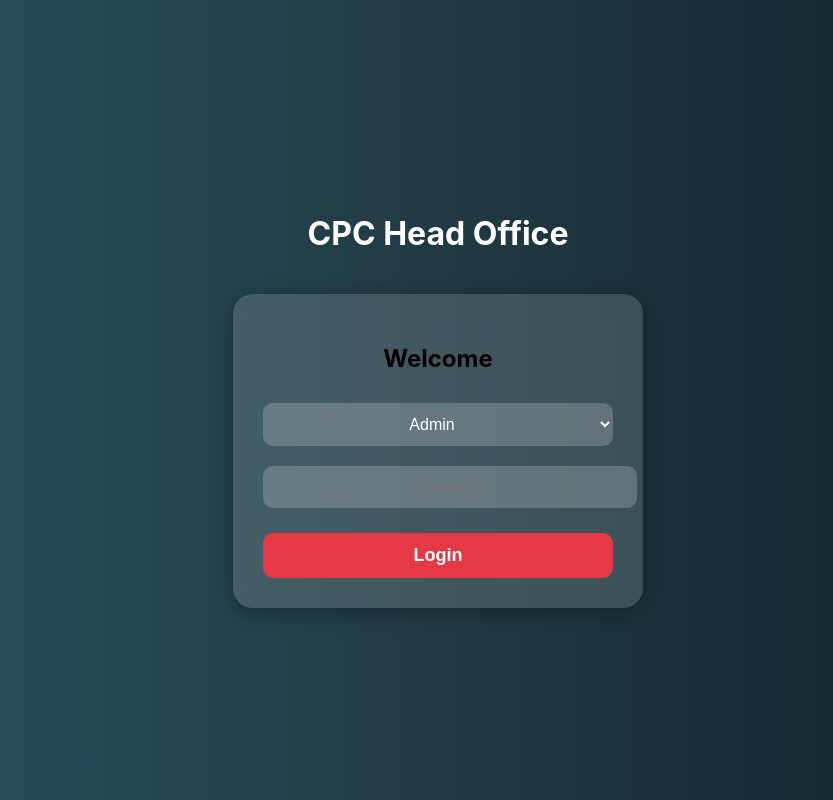
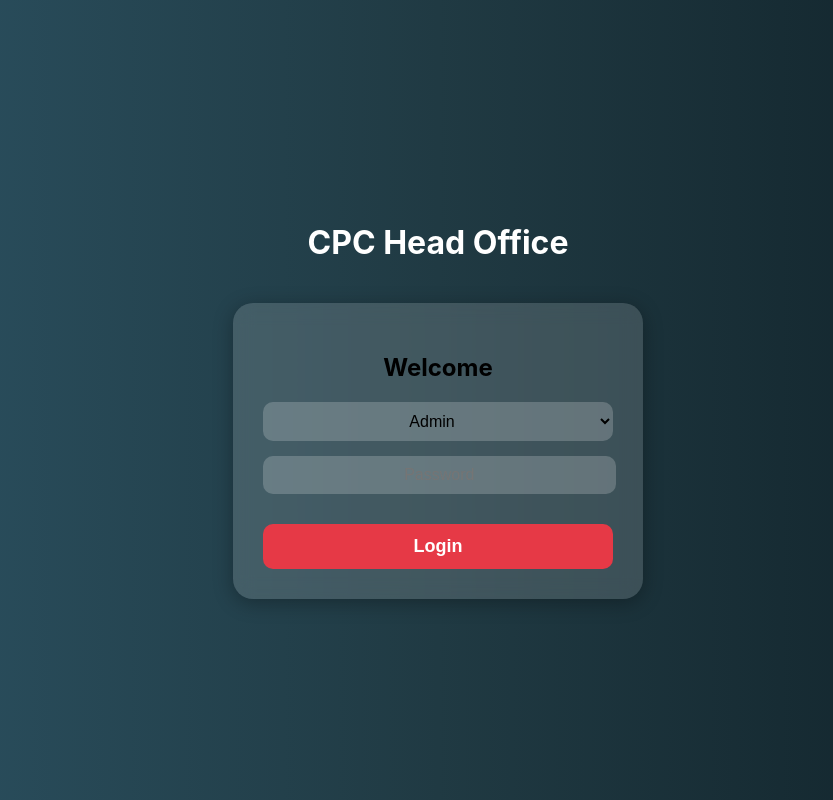
Before and after one commit to ruvindi-matharaarachchi/CPC-Assets-Management, a React (Create React App) app in the folder asset-management-frontend/: page / in a window 1280 px wide. Shown: the whole page, without its empty margins (202-1035 px from the left). Built offline with nearby package versions, Linux system fonts and the light colour scheme.

Commit message:
update login

```diff
--- a/asset-management-frontend/src/components/Login.css
+++ b/asset-management-frontend/src/components/Login.css
@@ -31,19 +31,33 @@
   width: 350px;
 }
 
-/* Input Fields */
-.user-role, input {
+/* Dropdown for Role */
+.user-role {
   width: 100%;
-  padding: 12px;
-  margin: 10px 0;
+  padding: 10px;
   border-radius: 10px;
   border: none;
   background: rgba(255, 255, 255, 0.2);
-  color: white;
   font-size: 16px;
+  margin-bottom: 15px;
   outline: none;
   text-align: center;
 }
+
+/* Input Fields */
+input {
+  width: 95%;
+  padding: 10px;
+  border-radius: 10px;
+  border: none;
+  background: rgba(255, 255, 255, 0.2);
+  font-size: 16px;
+  margin-bottom: 15px;
+  outline: none;
+  color: white;
+  text-align: center;
+}
+
 
 /* Login Button */
 .login-button {
@@ -74,6 +88,6 @@
 /* Responsive Design */
 @media (max-width: 768px) {
   .login-box {
-      width: 90%;
+    width: 90%;
   }
 }
```
